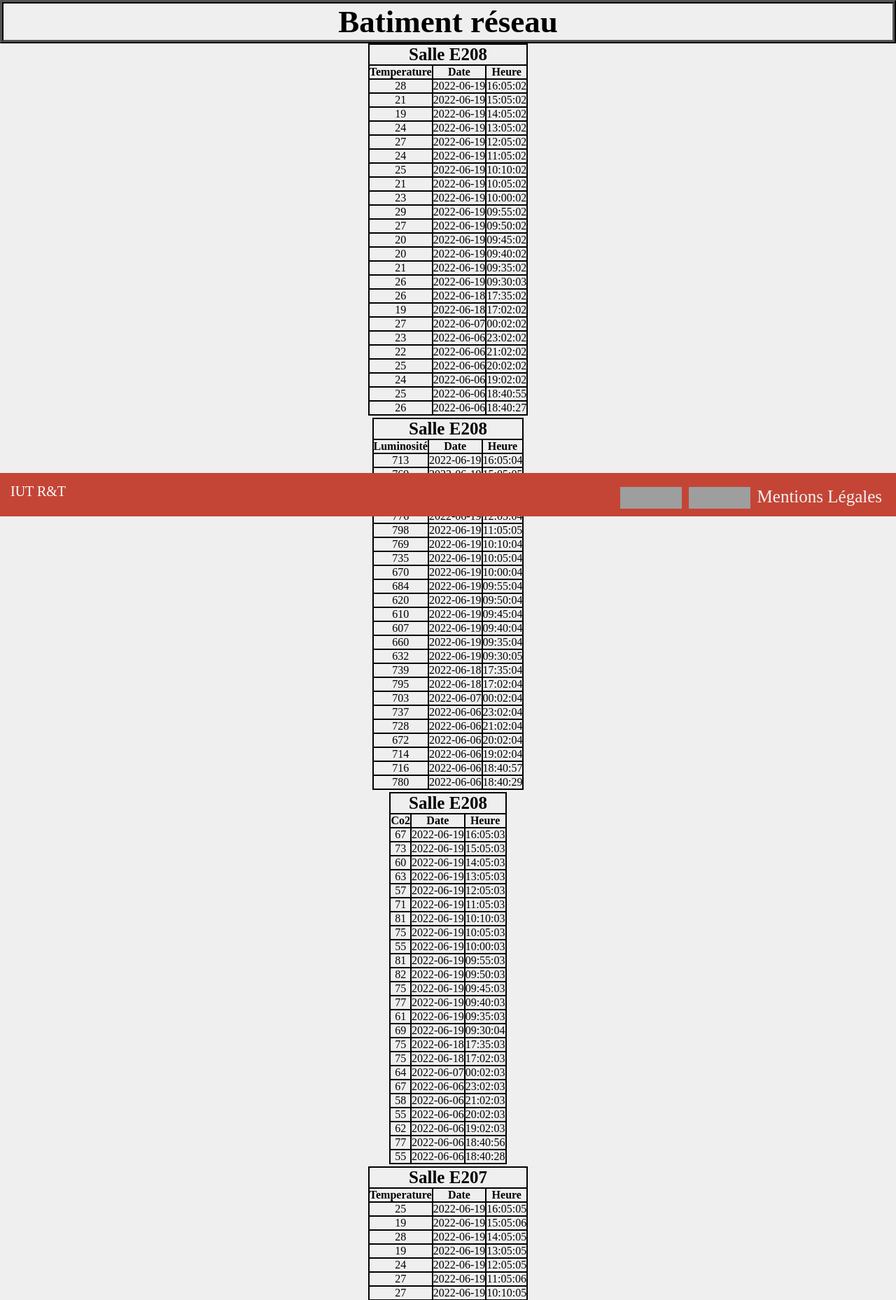
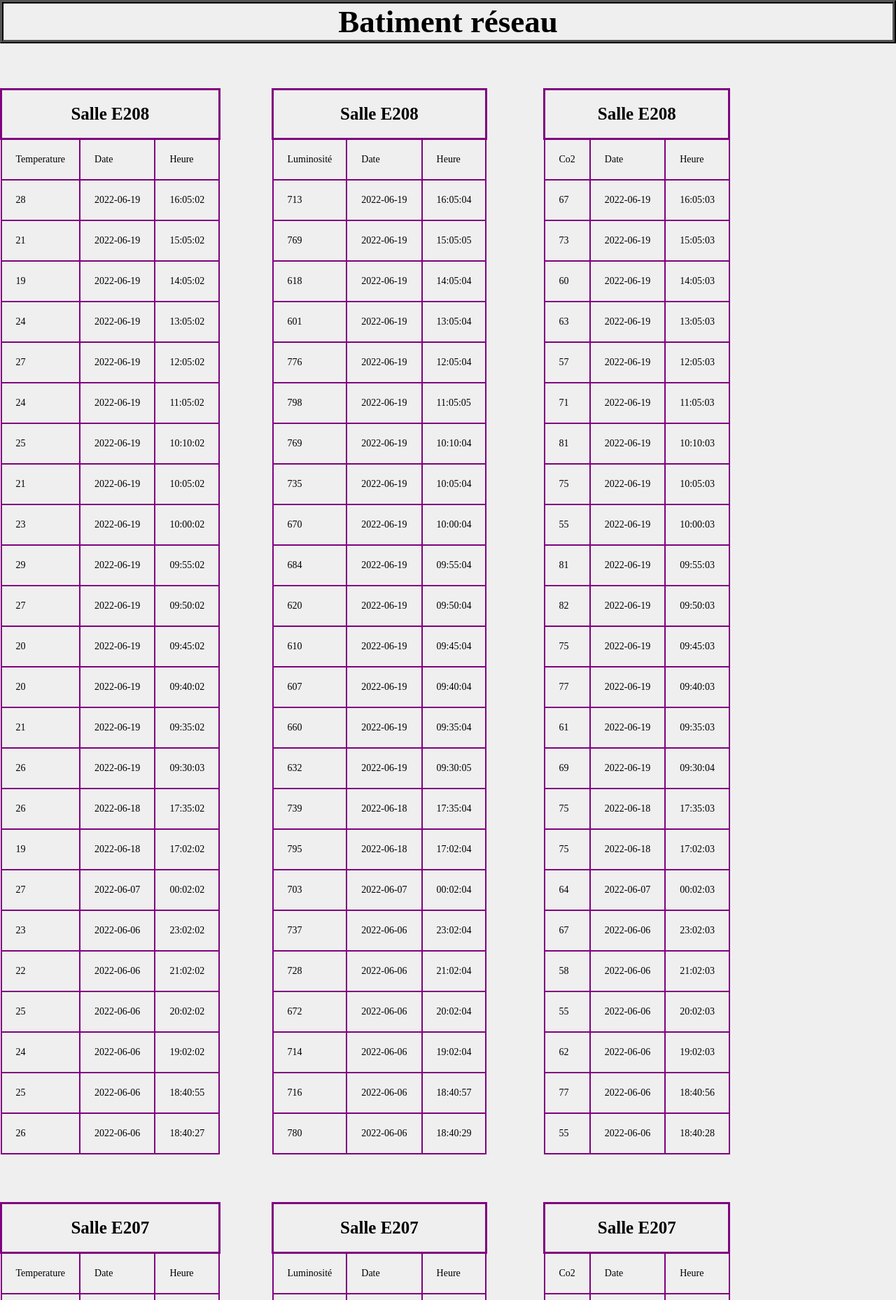
Before and after one commit to lilian-breux/SAE23, a PHP site: page /RT.php in a window 1280 px wide. Shown: the part 62-1920 px from the top of the page at 70% size. Run offline with PHP 8.4, Linux system fonts and the light colour scheme; a user stored in the database is signed in; data comes from the database, SQL or seed files in the repository; grey boxes are pictures that could not be loaded.

Commit message:
Add files via upload

```diff
--- a/Site_web/RT.php
+++ b/Site_web/RT.php
@@ -30,10 +30,11 @@
         <?php
             include("mysql.php");#Connection with the database
     	?>
-        <table>
+        <article class="salle">
+            <table class="capteur">
                 <thead>
                     <tr>
-                    <th colspan="4">Salle E208</th>
+                        <th colspan="3">Salle E208</th>
                     </tr>
                 </thead>
                 <tbody>
@@ -59,10 +60,10 @@
                     ?>
                 </tbody>
             </table>
-        <table>
+            <table class="capteur">
                 <thead>
                     <tr>
-                    <th colspan="4">Salle E208</th>
+                        <th colspan="3">Salle E208</th>
                     </tr>
                 </thead>
                 <tbody>
@@ -87,10 +88,10 @@
                     ?>
                 </tbody>
             </table>
-        <table>
+            <table class="capteur">
                 <thead>
                     <tr>
-                    <th colspan="4">Salle E208</th>
+                        <th colspan="3">Salle E208</th>
                     </tr>
                 </thead>
                 <tbody>
@@ -115,10 +116,12 @@
                     ?>
                 </tbody>
             </table>
-        <table>
+        </article>
+        <article class="salle">
+            <table class="capteur">
                 <thead>
                     <tr>
-                    <th colspan="4">Salle E207</th>
+                        <th colspan="3">Salle E207</th>
                     </tr>
                 </thead>
                 <tbody>
@@ -143,10 +146,10 @@
                     ?>
                 </tbody>
             </table>
-        <table>
+            <table class="capteur">
                 <thead>
                     <tr>
-                    <th colspan="4">Salle E207</th>
+                        <th colspan="3">Salle E207</th>
                     </tr>
                 </thead>
                 <tbody>
@@ -171,10 +174,10 @@
                     ?>
                 </tbody>
             </table>
-        <table>
+            <table class="capteur">
                 <thead>
                     <tr>
-                    <th colspan="4">Salle E207</th>
+                        <th colspan="3">Salle E207</th>
                     </tr>
                 </thead>
                 <tbody>
@@ -199,6 +202,7 @@
                     ?>
                 </tbody>
             </table>
+        </article>
         <!-- Website's footer -->
 	    <footer>
             <ul>
@@ -213,7 +217,7 @@
                     <a href="https://validator.w3.org/#validate_by_input">
                     <img style="border:0;width:88px;height:31px"
                         src="https://www.w3.org/Icons/valid-html401.png"
-			 alt="¡HTML Validé!" /></a>
+                        alt="¡HTML Validé!" />
                 </li>
                 <li> IUT R&T </li>
             </ul>
--- a/Site_web/consultation.php
+++ b/Site_web/consultation.php
@@ -34,11 +34,11 @@
 
 	<!-- PHP code used to extract the last measurement done by the sensors -->
         <?php
-            $requete="SELECT max(date), max(hours) FROM `Mesure`";
+            $requete="SELECT date, max(hours) FROM `Mesure` WHERE `date` = (SELECT max(date) FROM `Mesure`)";
             $resultat = mysqli_query($id_bd, $requete);
 
             while($row = mysqli_fetch_array($resultat)){
-                echo "<p>Date de la dernière mesure : ".$row["max(date)"]."<br /> Heure de la dernière mesure : ".$row["max(hours)"]."</p>";
+                echo "<p>Date de la dernière mesure : ".$row["date"]."<br /> Heure de la dernière mesure : ".$row["max(hours)"]."</p>";
             }
         ?>
 
@@ -163,7 +163,7 @@
                     <a href="https://validator.w3.org/#validate_by_input">
                     <img style="border:0;width:88px;height:31px"
                         src="https://www.w3.org/Icons/valid-html401.png"
-			 alt="¡HTML Validé!" /></a>
+                        alt="¡HTML Validé!" />
                 </li>
                 <li> IUT R&T </li>
             </ul>
--- a/Site_web/mlegales.php
+++ b/Site_web/mlegales.php
@@ -20,7 +20,6 @@
  	<?php
     include("./includes/nav.php");
   ?>
-	</header>
 
   <!-- Beginning of the website's body -->
   <body>
@@ -250,7 +249,7 @@
           <a href="https://validator.w3.org/#validate_by_input">
           <img style="border:0;width:88px;height:31px"
             src="https://www.w3.org/Icons/valid-html401.png"
-	       alt="¡HTML Validé!" /></a>
+            alt="¡HTML Validé!" />
         </li>
         <li> IUT R&T </li>
       </ul>
--- a/Site_web/security/modifbatiment.php
+++ b/Site_web/security/modifbatiment.php
@@ -1,7 +1,7 @@
 <?php
     session_start();
 	if ($_SESSION['auth']!="admin")# If it's not a administator
-        	header("Location:login.php?erreur=2");#Sends to the login.php page
+        header("Location:login.php?erreur=2");#Sends to the login.php page
 
     include ("../mysql.php"); #Connection with the database
 
--- a/Site_web/security/modifcapteur.php
+++ b/Site_web/security/modifcapteur.php
@@ -23,7 +23,7 @@
             $requete = "INSERT INTO `Capteur` (`bate`, `type`, `room`, `idcapt`) VALUES ('".$bate."', '".$type."', '".$room."', NULL) ";
             $exec_requete = mysqli_query($id_bd,$requete)
                 or die("Execution de la requete impossible : $requete");
-            header('Location: ../Administration.php?erreur=0');#erreur=0 means that it worked well
+            header('Location: ../Administration.php?erreur=6');#erreur=6 means that it worked well
         } else {
             header('Location: ../Administration.php?erreur=3');#erreur=4 means that the sensor name already exists
         }
@@ -39,10 +39,10 @@
         /* SQL queries */
 
         #To secure passwords we use SHA1. The passwords do not appear in clear text in the database
-        $requete = "DELETE FROM Batiment WHERE `bate`= '".$bate."' AND `type` = '".$type."' AND `room` = '".$room."'";
+        $requete = "DELETE FROM `Batiment` WHERE `bate`= '".$bate."' AND `type` = '".$type."' AND `room` = '".$room."'";
         $exec_requete = mysqli_query($id_bd,$requete)
             or die("Execution de la requete impossible : $requete");
-        header('Location: ../Administration.php?erreur=0');#erreur=0 means that it worked well
+        header('Location: ../Administration.php?erreur=6');#erreur=6 means that it worked well
         }
     }
 ?>
--- a/Site_web/security/verification.php
+++ b/Site_web/security/verification.php
@@ -36,6 +36,9 @@
 			header('Location: ../'.$grade.'.php');
 		} else {#If the number is equal to 0
 			header('Location: ../login.php?erreur=1'); #Incorrect user or password
+			$_SESSION = array(); # Reset of the session table
+            session_destroy();   # Destroy the session
+            unset($_SESSION);
 		}
 	}
  ?>
--- a/Site_web/styles/style.css
+++ b/Site_web/styles/style.css
@@ -1,4 +1,4 @@
-/* Style de base */
+/* Base style */
 *{
 	margin: 0;
 	padding: 0;
@@ -11,6 +11,7 @@
 	float: right;
 }
 
+/* Main style */
 body {
 background-color: #EFEFEF;
 }
@@ -53,16 +54,19 @@ li {
 ul {
 	padding: 15px
 }
+
 /* Footer */
 footer {
   background-color: #c44536;
   bottom: 0;
-  position: absolute;
+  position: block;
   width: 100%;
 }
 
-footer li {
-	color: white;
+footer p {
+  text-align: center;
+  color: #F2F2F2;
+  font-size: 25px
 }
 
 footer li a {
@@ -71,13 +75,12 @@ footer li a {
 	font-size: 25px;
 	text-align: center;
 	display: block;
-	padding: 5px;
 }
 footer li a:hover {
     background-color: #772e25;
 }
 
-/* Classes d'erreurs */
+/* Error clases */
 .error {
 	color: red;
 }
@@ -87,29 +90,57 @@ footer li a:hover {
 
 /* Tables */
 
-table {
-	border-collapse: collapse;
-	margin-left: auto;
-	margin-right: auto;
-	margin-bottom: 3px
+table{
+    border-collapse: collapse;
 }
-
-table, td{
-    border: 2px solid;
+thead {
+	font-size: 25px;
+	border: 2px solid;
+	font-weight:bold;
 	text-align: center;
 }
 
-thead {
-	font-size: 25px;
+.salle {
+  padding-top: 5%;
+  margin-left: 0 auto;
 }
 
-tr:first-child {
-	font-weight:bold;
+th{
+    padding: 20px;
+    border: 3px solid purple;
+    text-align: center;
 }
 
-/* Barre de navigation*/
+td {
+    font-size: 14px;
+    padding: 20px;
+    border: 2px solid purple;
+    text-align: left;
+    margin-left: 2px;
+}
+
+tbody {
+	overflow-x: hidden;
+	overflow-y: scroll;
+	padding : 0 0 0 30px;
+}
+.capteur{
+  width: 30%;
+  display: inline-block;
+}
+.INFO, .RT {
+  width: 30%;
+  border-collapse: collapse;
+  display: inline;
+  margin-left: 4%;
+  padding-top: 5%;
+  text-align: center;
+  font-size: 30px;
+}
+
+/* Navigation bar */
 header {
-	  position: relative;
+	position: relative;
     top: 0;
     width: 100%;
 
@@ -132,6 +163,8 @@ nav ul {
     overflow: hidden;
     background-color: #c44536;
 }
+
+
 
 nav li a {
     display: block;
```
Also changed, not shown: Site_web/Administration.php (+19 -22 lines), Site_web/INFO.php (+11 -7 lines), Site_web/index.php (+6 -6 lines), Site_web/login.php (+2 -7 lines). Lines whose indentation alone changed are shown as unchanged.
